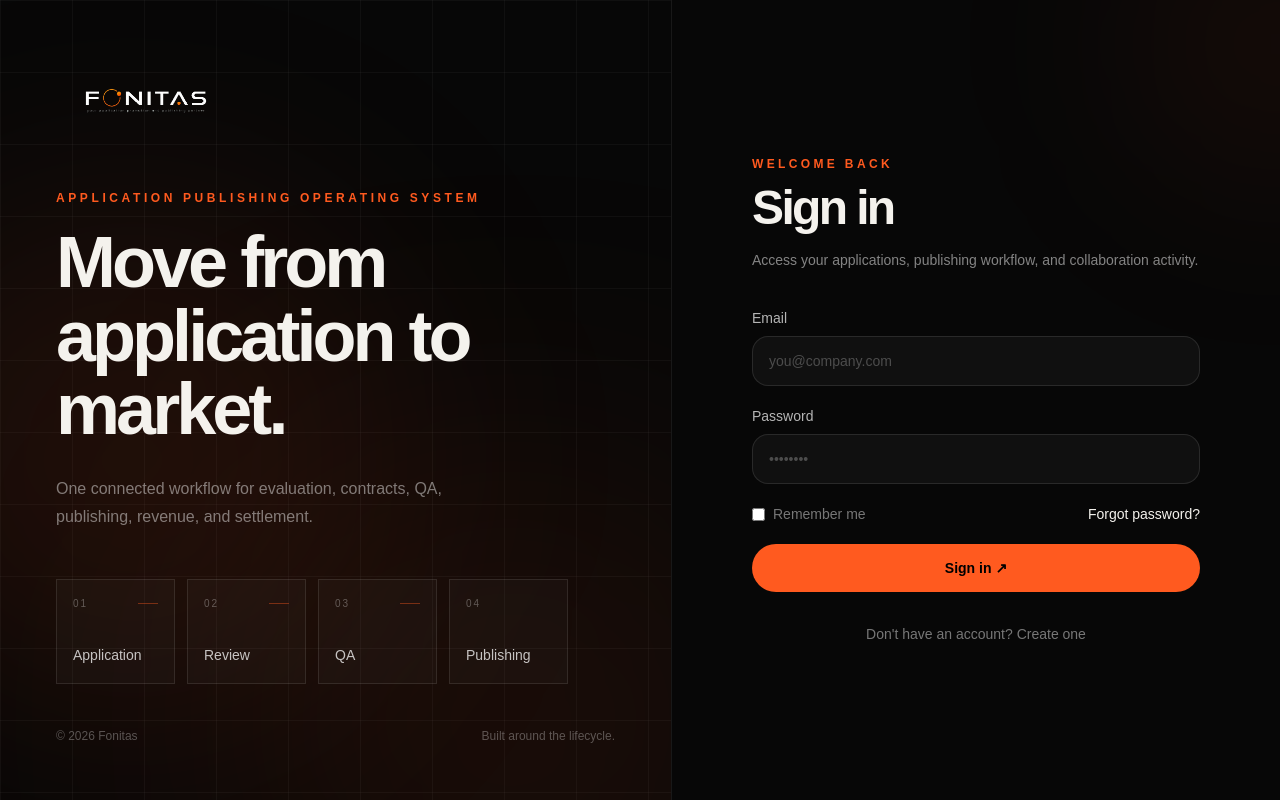
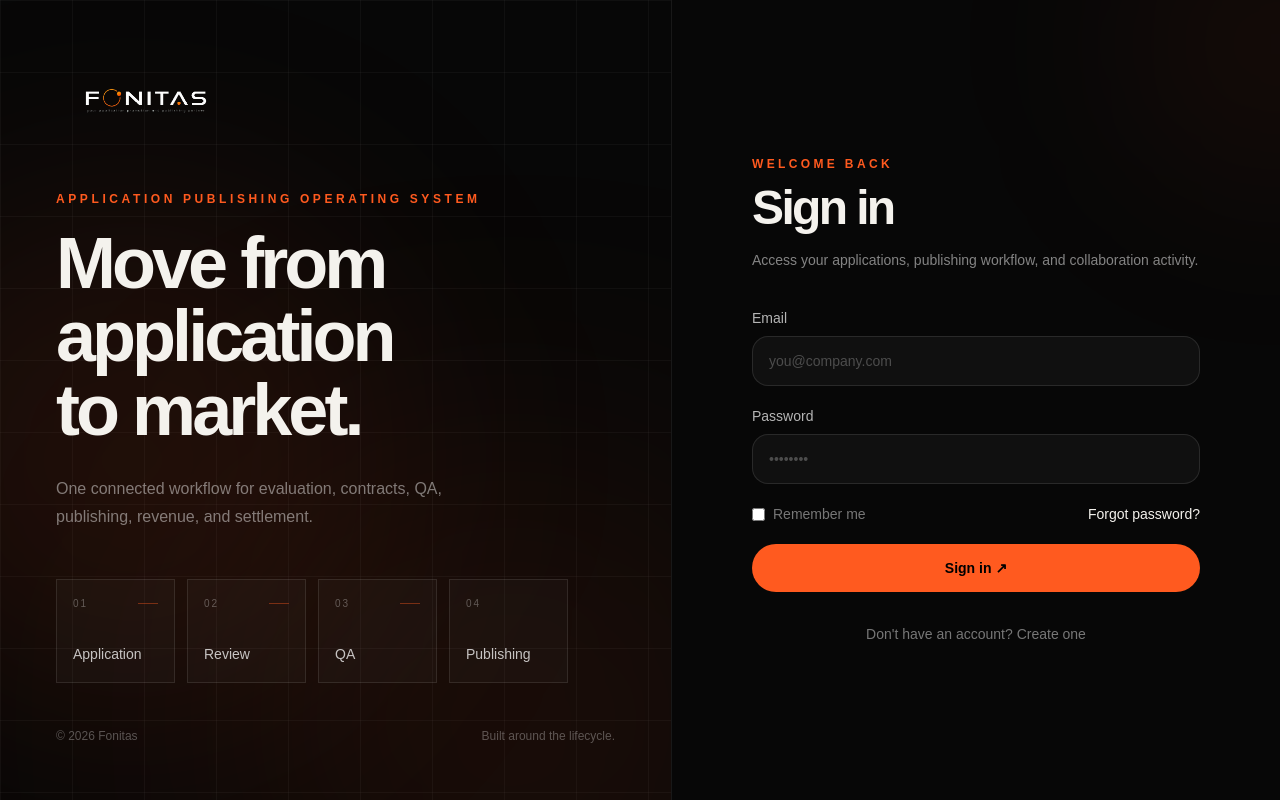
Before and after one commit to mohamad-es/Fonitas-website, a Next.js app: page /login in a window 1280 px wide. Built offline with nearby package versions, Linux system fonts and the light colour scheme.

Commit message:
refine global homepage typography

```diff
--- a/app/globals.css
+++ b/app/globals.css
@@ -65,3 +65,15 @@ a { color: inherit; text-decoration: none; }
   html { scroll-behavior: auto; }
   *, *::before, *::after { animation-duration: .01ms !important; animation-iteration-count: 1 !important; transition-duration: .01ms !important; }
 }
+
+
+/* Homepage refinement: preserve the editorial system while improving readability and rhythm. */
+::selection { background: var(--orange); color: #050505; }
+h1, h2, h3 { text-wrap: balance; }
+button, a, input, select, textarea { -webkit-tap-highlight-color: transparent; }
+@media (max-width: 639px) {
+  .font-display { letter-spacing: -0.06em; }
+}
+@media (min-width: 1024px) {
+  body { font-size: 15px; }
+}
```
